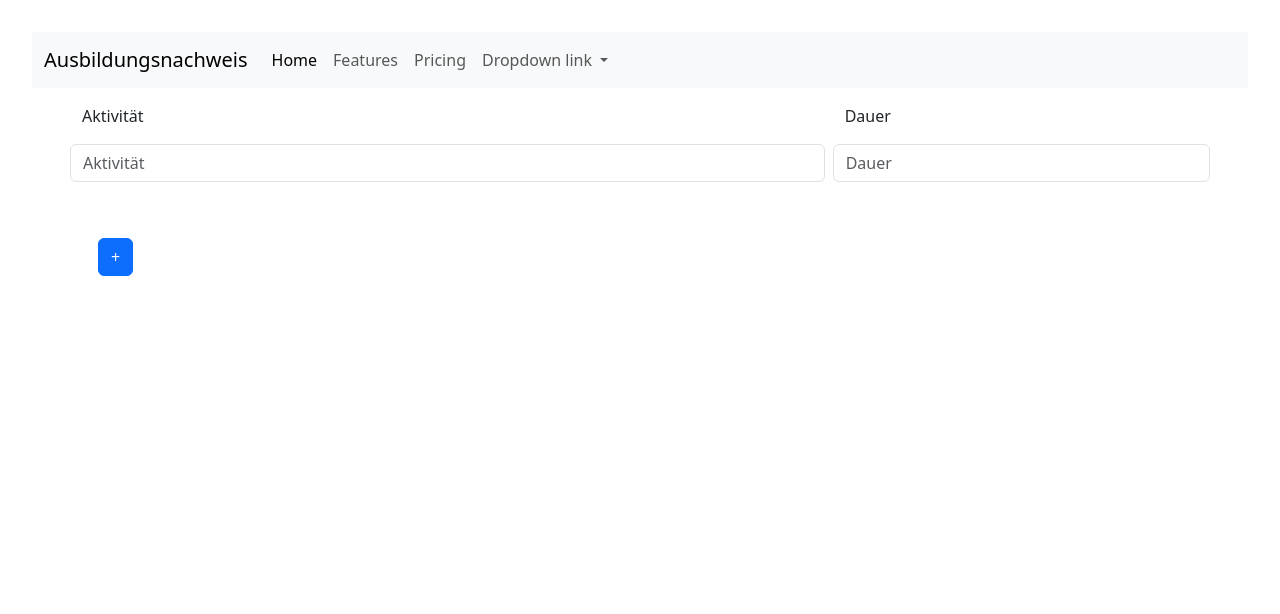
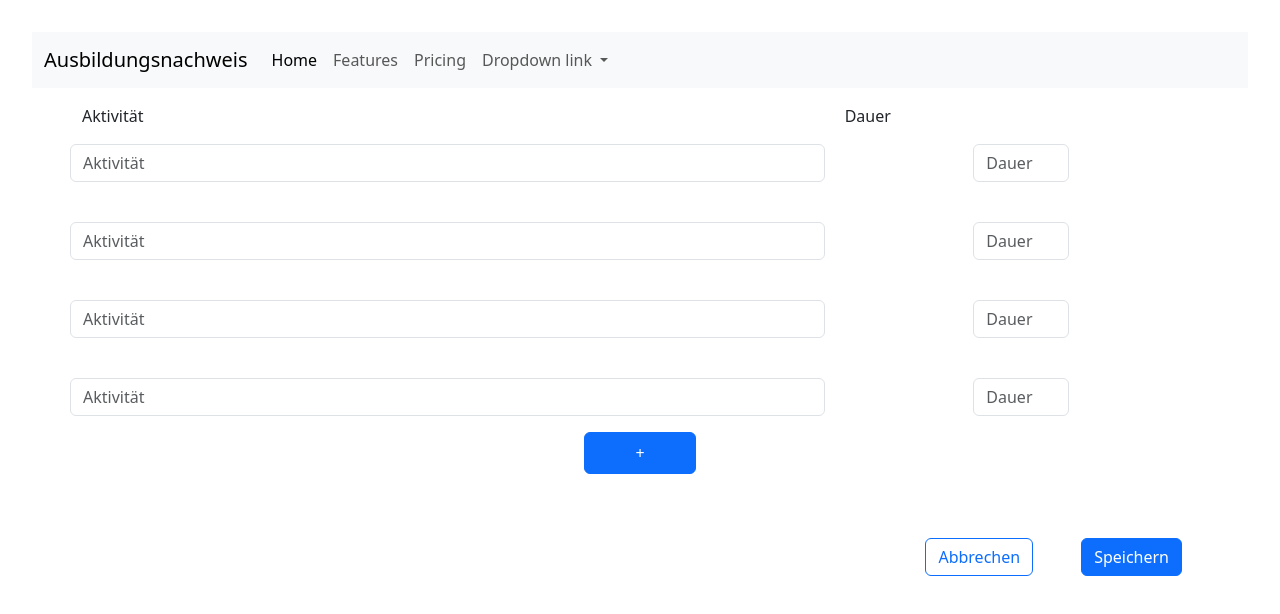
Before and after one commit to Yuliia-Boiko/Ausbildungsnachweis, a plain HTML site: page index.html in a window 1280 px wide. Drawn offline with nearby package versions, Linux system fonts and the light colour scheme.

Commit message:
CSS anpassen

```diff
--- a/index.css
+++ b/index.css
@@ -21,23 +21,25 @@ button {
   grid-template-columns: 2fr 1fr;
   grid-template-rows: 1.5rem 1fr;
   grid-template-areas:
-    "text-label number-label"
-    "exampleFormControlInput1 exampleFormControlInput2";
+    "activity-label duration-label"
+    "activity-input duration-input";
   grid-column-gap: 8px;
   grid-row-gap: 16px;
+  justify-items: center;
 }
 
-#text-label {
-  grid-area: text-label;
+.activity-label {
+  grid-area: activity-label;
 }
-#number-label {
-  grid-area: number-label;
+.duration-label {
+  grid-area: duration-label;
 }
-#exampleFormControlInput1 {
-  grid-area: exampleFormControlInput1;
+.activity-input {
+  grid-area: activity-input;
 }
-#exampleFormControlInput2 {
-  grid-area: exampleFormControlInput2;
+.duration-input {
+  grid-area: duration-input;
+  max-width: 6rem;
 }
 
 .log-in {
@@ -49,3 +51,24 @@ button {
   padding: 1rem;
   margin: 1rem;
 }
+
+.button-group {
+  display: flex;
+  flex-direction: row;
+  justify-content: flex-end;
+  align-items: center;
+  gap: 1rem;
+}
+
+.add-button {
+  padding: 1rem;
+  display: flex;
+  flex-direction: row;
+  justify-content: center;
+  align-items: center;
+}
+
+.add-button button {
+  max-width: 7rem;
+  padding: 0.5rem;
+}
--- a/index.html
+++ b/index.html
@@ -43,21 +43,37 @@
       </div>
     </div>
   </nav>
+
   <section class="container-sm" id="section">
     <div class="row">
-      <label for="exampleFormControlInput1" class="form-label" id="text-label">
+      <label for="activity-input" class="form-label activity-label">
         Aktivität
       </label>
-      <input type="text" class="form-control" id="exampleFormControlInput1" placeholder="Aktivität">
-      <label for="exampleFormControlInput2" class="form-label" id="number-label">
+      <input type="text" class="form-control activity-input" placeholder="Aktivität">
+      <label for="duration-input" class="form-label duration-label">
         Dauer
       </label>
-      <input type="number" class="form-control" id="exampleFormControlInput2" placeholder="Dauer" max="8" min="0">
+      <input type="number" class="form-control duration-input" placeholder="Dauer" max="8" min="0">
     </div>
     <div class="row">
-
+      <input type="text" class="form-control activity-input" placeholder="Aktivität">
+      <input type="number" class="form-control duration-input" placeholder="Dauer" max="8" min="0">
     </div>
-    <button type="button" class="btn btn-primary" id="add-button" onclick="">+</button>
+    <div class="row">
+      <input type="text" class="form-control activity-input" placeholder="Aktivität">
+      <input type="number" class="form-control duration-input" placeholder="Dauer" max="8" min="0">
+    </div>
+    <div class="row">
+      <input type="text" class="form-control activity-input" placeholder="Aktivität">
+      <input type="number" class="form-control duration-input" placeholder="Dauer" max="8" min="0">
+    </div>
+    <div class="row add-button">
+      <button type="button" class="btn btn-primary" onclick="">+</button>
+    </div>
+  </section>
+  <section class="container-md button-group">
+    <button type="button" class="btn btn-outline-primary">Abbrechen</button>
+    <button type="button" class="btn btn-primary">Speichern</button>
   </section>
 
   <script src="https://cdn.jsdelivr.net/npm/bootstrap@5.3.3/dist/js/bootstrap.bundle.min.js"
```
Also changed, not shown: log-in-form.html (+7 -7 lines).
